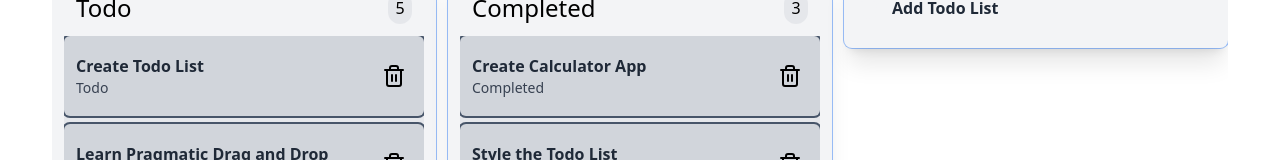
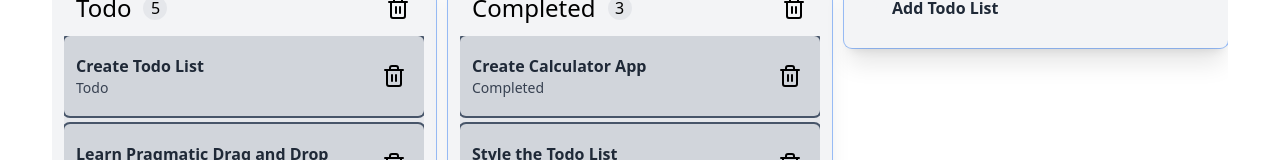
Before and after one commit to AngusWebbHammond/todo-list, a React (Vite) app: page / in a window 1280 px wide. Shown: the top 160 px of the page. Built offline with nearby package versions, Linux system fonts and the light colour scheme.

Commit message:
added deletion of todo lists

```diff
--- a/src/App.tsx
+++ b/src/App.tsx
@@ -85,6 +85,14 @@ function App() {
     setTodoLists(tempTodoLists);
   }
 
+  function deleteTodoItemList (id: string): void {
+    const filteredTodoItems = data.filter(item => item.type !== id);
+    const tempTodoLists = todoLists.filter(item => item !== id);
+
+    setData(filteredTodoItems);
+    setTodoLists(tempTodoLists);
+  }
+
   return (
     <div className='flex flex-row gap-2 justify-center items-center h-screen bg-white dark:bg-slate-900'>
       <div className='flex flex-row gap-3 overflow-auto'>
@@ -93,8 +101,12 @@ function App() {
             {/* Todo List Header */}
             <div>
               <div className='flex justify-between items-center px-3 py-3'>
-                <h1 className={h1TextStyling}>{todoTitle}</h1>
-                <span className='text-black dark:text-white bg-gray-200 dark:bg-slate-600 w-6 h-[2rem] rounded-full flex justify-center items-center'>{data.filter((item) => item.type === todoTitle).length}</span>
+
+                <div className='flex flex-row gap-3 items-center'>
+                  <h1 className={h1TextStyling}>{todoTitle}</h1>
+                  <span className='text-black dark:text-white bg-gray-200 dark:bg-slate-600 w-6 h-6 rounded-full flex justify-center items-center'>{data.filter((item) => item.type === todoTitle).length}</span>
+                </div>
+                <button className='hover:bg-gray-500 dark:hover:bg-slate-500 rounded-full h-7 w-7 flex justify-center items-center' onClick={() => deleteTodoItemList(todoTitle)}><Trash2 className='hover:stroke-rose-600'/></button>
               </div>
               {/* Todo List Contents */}
               <div className='bg-gray-200 dark:bg-slate-700 min-h-20 h-[44rem] flex flex-col gap-[0.5rem] overflow-auto'>
```
